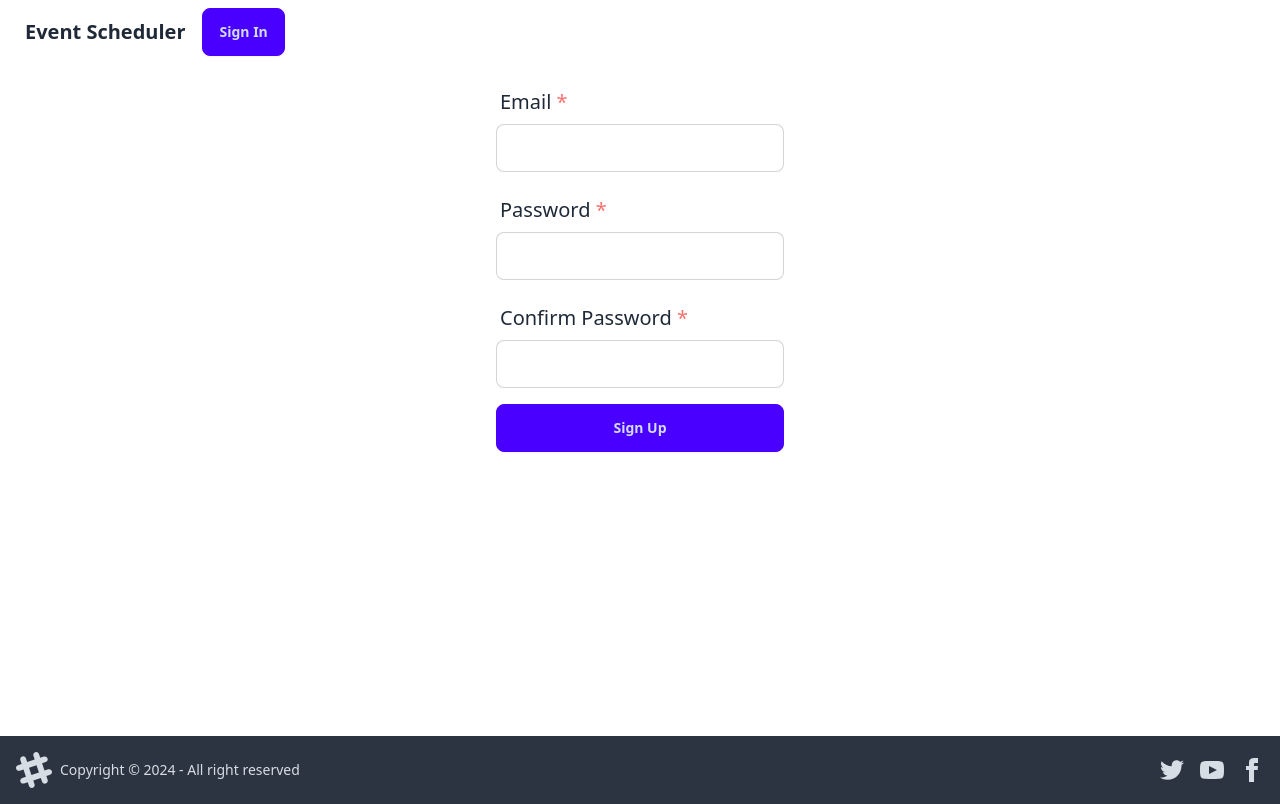
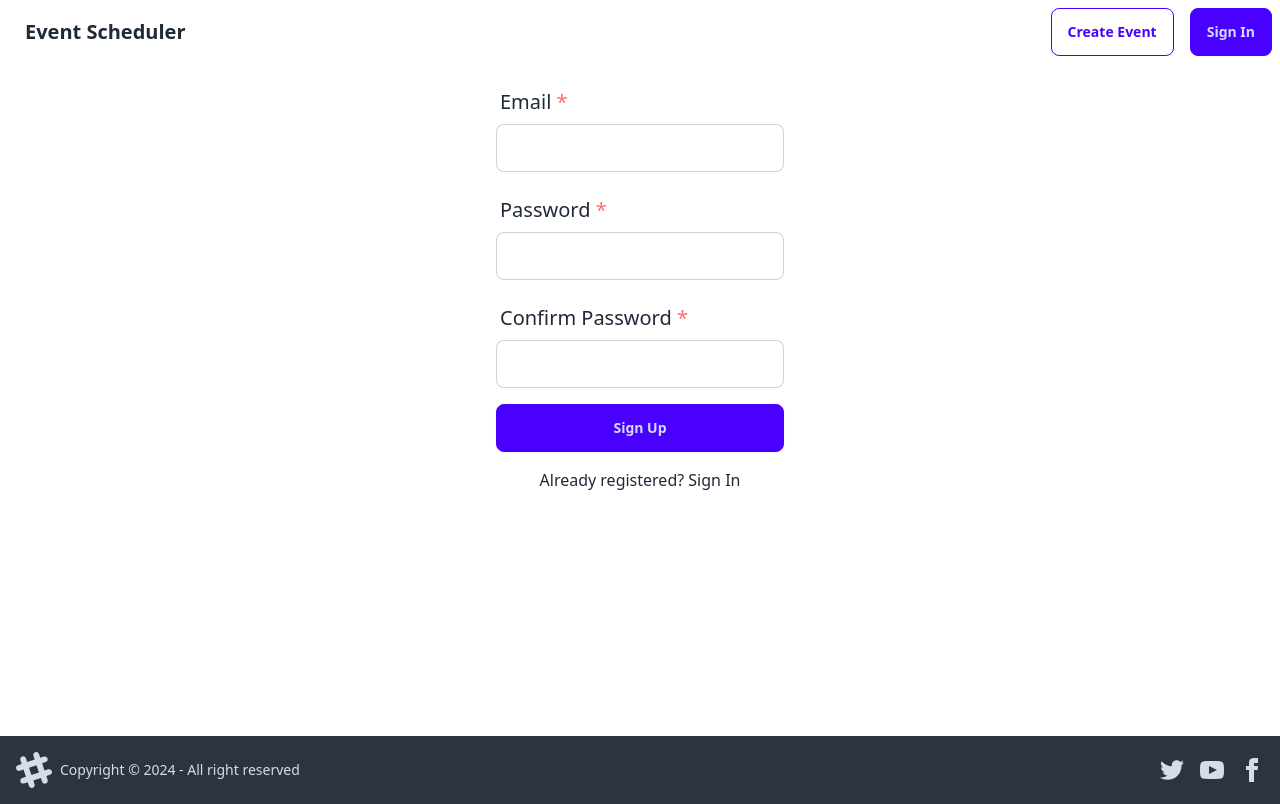
Before and after one commit to anoj-kt/event-scheduler, a React (Vite) app: page /signup in a window 1280 px wide. Built offline with nearby package versions, Linux system fonts and the light colour scheme.

Commit message:
Added functionality for signin and signup

```diff
--- a/src/components/EventCard.jsx
+++ b/src/components/EventCard.jsx
@@ -1,22 +1,26 @@
 const EventCard = () => {
   return (
-    <div className='card bg-base-100 w-full shadow-xl'>
-      <figure>
-        <img
-          src='https://img.daisyui.com/images/stock/photo-1606107557195-0e29a4b5b4aa.webp'
-          alt='Shoes'
-        />
-      </figure>
+    <div className='card bg-neutral w-full shadow-xl mb-4'>
       <div className='card-body'>
-        <h2 className='card-title'>
-          Shoes!
-          <div className='badge badge-secondary'>NEW</div>
+        <h2 className='card-title text-primary'>
+          Event name
+          <div className='badge badge-secondary'>24 Dec 2024</div>
         </h2>
-        <p>If a dog chews shoes whose shoes does he choose?</p>
-        <div className='card-actions justify-end'>
-          <div className='badge badge-outline'>Fashion</div>
-          <div className='badge badge-outline'>Products</div>
+        <div className='flex gap-2 my-2'>
+          <svg
+            className='h-6 fill-primary'
+            xmlns='http://www.w3.org/2000/svg'
+            viewBox='0 0 384 512'
+          >
+            <path d='M215.7 499.2C267 435 384 279.4 384 192C384 86 298 0 192 0S0 86 0 192c0 87.4 117 243 168.3 307.2c12.3 15.3 35.1 15.3 47.4 0zM192 128a64 64 0 1 1 0 128 64 64 0 1 1 0-128z' />
+          </svg>
+          <span>Sesame Street 10, 10101, Berlin</span>
         </div>
+        <p className='truncate'>
+          Lorem ipsum dolor sit amet consectetur adipisicing elit. Quae voluptas
+          provident adipisci. Aspernatur nihil odit debitis obcaecati officiis
+          quam temporibus!
+        </p>
       </div>
     </div>
   );
--- a/src/components/NavBar.jsx
+++ b/src/components/NavBar.jsx
@@ -3,12 +3,17 @@ import { Link } from 'react-router-dom';
 const NavBar = () => {
   return (
     <div className='navbar bg-base-100'>
-      <Link to='/'>
+      <Link to='/' className='flex-1'>
         <span className='btn btn-ghost text-xl'>Event Scheduler</span>
       </Link>
-      <Link to='signin'>
-        <button className='btn btn-primary'>Sign In</button>
-      </Link>
+      <div className='gap-4'>
+        <Link to='create'>
+          <button className='btn btn-outline btn-primary'>Create Event</button>
+        </Link>
+        <Link to='signin'>
+          <button className='btn btn-primary'>Sign In</button>
+        </Link>
+      </div>
     </div>
   );
 };
--- a/src/pages/SignIn.jsx
+++ b/src/pages/SignIn.jsx
@@ -1,7 +1,50 @@
+import { Link, useNavigate } from 'react-router-dom';
+
 const SignIn = () => {
+  const navigate = useNavigate();
+
+  const handleSubmit = (event) => {
+    event.preventDefault();
+
+    // Extract value from input field
+    const formdata = new FormData(event.target);
+    const email = formdata.get('email');
+    const password = formdata.get('password');
+
+    // Validation
+    if (!email || !password) {
+      return alert('Pls enter all fields');
+    }
+
+    const userCredentials = {
+      email,
+      password,
+    };
+
+    // Post the data
+    fetch('http://localhost:3001/api/auth/login', {
+      method: 'POST',
+      headers: {
+        'Content-Type': 'application/json',
+      },
+      body: JSON.stringify(userCredentials),
+    })
+      .then((res) => res.json())
+      .then((data) => {
+        if (data.error) {
+          return alert(data.error);
+        }
+        navigate('/'); //Navigate to homepage once signed in
+      })
+      .catch((err) => console.log(err));
+  };
+
   return (
     <main className='my-4'>
-      <form className='max-w-72 min-h-[80vh] mx-auto flex flex-col items-center gap-4'>
+      <form
+        className='max-w-72 min-h-[80vh] mx-auto flex flex-col items-center gap-4'
+        onSubmit={handleSubmit}
+      >
         <label className='form-control w-full max-w-xs'>
           <div className='label'>
             <span className='label-text text-xl'>
@@ -22,6 +65,9 @@ const SignIn = () => {
           />
         </label>
         <button className='btn btn-primary w-full'>Sign In</button>
+        <Link to='/signup' className='hover:underline'>
+          Not registered yet? Sign Up
+        </Link>
       </form>
     </main>
   );
--- a/src/pages/SignUp.jsx
+++ b/src/pages/SignUp.jsx
@@ -1,14 +1,66 @@
+import { Link, useNavigate } from 'react-router-dom';
+
 const SignUp = () => {
+  const navigate = useNavigate();
+
+  const handleSubmit = (event) => {
+    event.preventDefault();
+
+    // Extract value from input field
+    const formdata = new FormData(event.target);
+    const email = formdata.get('email');
+    const password = formdata.get('password');
+    const confirmPassword = formdata.get('confirmPassword');
+
+    // Validation
+    if (!email || !password || !confirmPassword) {
+      return alert('Pls enter all fields');
+    }
+
+    if (password !== confirmPassword) {
+      return alert('Passwords do not match');
+    }
+
+    const userCredentials = {
+      email,
+      password,
+    };
+
+    // Post the data
+    fetch('http://localhost:3001/api/users', {
+      method: 'POST',
+      headers: {
+        'Content-Type': 'application/json',
+      },
+      body: JSON.stringify(userCredentials),
+    })
+      .then((res) => res.json())
+      .then((data) => {
+        if (data.error) {
+          return alert(data.error);
+        }
+        navigate('/signin');
+      })
+      .catch((err) => console.log(err));
+  };
+
   return (
     <main className='my-4'>
-      <form className='max-w-72 min-h-[80vh] mx-auto flex flex-col items-center gap-4'>
+      <form
+        className='max-w-72 min-h-[80vh] mx-auto flex flex-col items-center gap-4'
+        onSubmit={handleSubmit}
+      >
         <label className='form-control w-full max-w-xs'>
           <div className='label'>
             <span className='label-text text-xl'>
               Email <span className='text-red-400'>&#42;</span>
             </span>
           </div>
-          <input type='text' className='input input-bordered w-full max-w-xs' />
+          <input
+            type='email'
+            className='input input-bordered w-full max-w-xs'
+            name='email'
+          />
         </label>
         <label className='form-control w-full max-w-xs'>
           <div className='label'>
@@ -19,6 +71,7 @@ const SignUp = () => {
           <input
             type='password'
             className='input input-bordered w-full max-w-xs'
+            name='password'
           />
         </label>
         <label className='form-control w-full max-w-xs'>
@@ -30,9 +83,13 @@ const SignUp = () => {
           <input
             type='password'
             className='input input-bordered w-full max-w-xs'
+            name='confirmPassword'
           />
         </label>
         <button className='btn btn-primary w-full'>Sign Up</button>
+        <Link to='/signin' className='hover:underline'>
+          Already registered? Sign In
+        </Link>
       </form>
     </main>
   );
```
